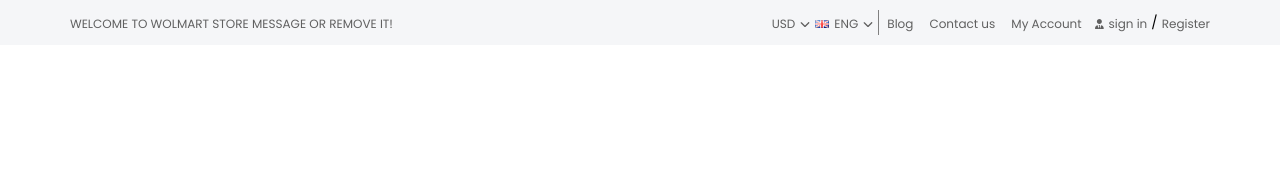
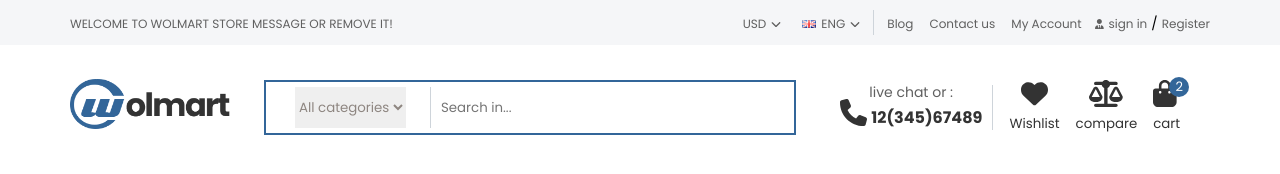
Before and after one commit to sumonpaul55/wolmat-header, a plain HTML site: page index.html in a window 1280 px wide. Drawn offline with Linux system fonts and the light colour scheme.

Commit message:
file Updated

```diff
--- a/custom.css
+++ b/custom.css
@@ -36,6 +36,31 @@ body{
   align-items: center;
   justify-content: space-between;
 }
+.flex-column{
+  flex-direction: column;
+}
+.justify-content-center{
+  justify-content: center;
+}
+.justify-content-between{
+  justify-content: space-between !important;
+}
+
+.form-control {
+  display: block;
+  width: 100%;
+  padding: 0.375rem 0.75rem;
+  font-weight: 400;
+  line-height: 1.5;
+  color: #212529;
+  background-clip: padding-box;
+  border: 1px solid #ced4da;
+  -webkit-appearance: none;
+  -moz-appearance: none;
+  appearance: none;
+  border-radius: 0.25rem;
+  transition: border-color 0.15s ease-in-out, box-shadow 0.15s ease-in-out;
+}
 .bg{
   background-color: red;
 }
@@ -52,13 +77,15 @@ body{
 .d-flex{
     display: flex;
     align-items: center;
-    justify-content: space-between;
 }
 .d-block{
   display: block;
 }
 .d-none{
   display: none;
+}
+.ms-5{
+  margin-left: 5px;
 }
 .me-5{
   margin-right: 5px;
@@ -71,19 +98,51 @@ body{
   margin-right: 0.25rem !important;
   margin-left: 0.25rem !important;
 }
+.ms-auto{
+  margin-left: auto;
+}
+.m-auto{
+  margin: auto;
+}
 .p-5{
   padding: 5px;
 }
 .py-10{
-    padding-bottom: 10px;
-    padding-top: 10px;
+    padding-bottom: 10px !important;
+    padding-top: 10px !important;
 }
 .px-10{
     padding-right: 10px;
     padding-left: 10px;
 }
+.px-4{
+  padding-right: 1.5rem;
+  padding-left: 1.5rem;
+}
+.py-4{
+  padding-top: 1.5rem;
+  padding-bottom: 1.5rem;
+}
+.w-100{
+  width: 100%;
+}
+.lh-1{
+  line-height: 1;
+}
 .border-right{
-  border-right: 1px solid gray;
+  border-right: 1px solid #ced4da;;
+}
+.border{
+  border: 1px solid #ced4da;
+}
+.border-right-0{
+  border-right: 0;
+}
+.border-left-0{
+  border-left: 0;
+}
+.border-0{
+  border: none;
 }
 .list-unstyled{
   list-style: none;
@@ -96,11 +155,16 @@ a{
   text-decoration: none;
   color: #606060;
 }
-svg{
+.header-top-right svg{
   margin: 0 5px !important;
   font-size: 10px !important;
 }
-
+input:focus{
+  outline: 0;
+}
+select,option{
+  outline: 0;
+}
   /* ------------------------------------------------- header design starts ------------------------------------------------ */
 
 .header-top{
@@ -135,9 +199,47 @@ svg{
 .header-top-right ul li a{
   font-size: 12px;
 }
-
-
-
+/* ------------------------------------------- -------------------- header main design start------------------------------- */
+.fa-phone, svg{
+  font-size: 27px !important;
+}
+.header-main-left{
+  flex: 8;
+}
+.header-main-right{
+  flex:4;
+}
+.big-search{
+  width: 70%;
+}
+.search-field{
+  width: 100% !important;
+}
+.header-main-right a{
+  color: #333333;
+}
+.header-main-right span{
+  font-size: 14px;
+}
+.big-search{
+  border-color: #336699 !important;
+  border-width: 2px;
+}
+.cart-list::after{
+  content: "2";
+  width: 20px;
+  height: 20px;
+  background-color: #336699;
+  border-radius: 50%;
+  position: absolute;
+  top: -5%;
+  left: 60%;
+  text-align: center;
+  line-height: 1.5;
+  color: white;
+  font-weight: lighter;
+  font-size: small;
+}
 
 
 
--- a/index.html
+++ b/index.html
@@ -19,13 +19,13 @@
         <div class="header-top py-10">
             <div class="container">
                 <div class="header-top-main">
-                    <div class="header-top-content d-flex">
+                    <div class="header-top-content d-flex justify-content-between">
                         <div class="header-top-left">
                             <span>WELCOME TO WOLMART STORE MESSAGE OR REMOVE IT!</span>
                         </div><!--header-top-left-->
                         <div class="header-top-right d-flex">
                                 <div class="country currency d-flex border-right">
-                                <div class="usd position-relative">
+                                    <div class="usd position-relative mx-2">
                                         <span>USD<i class="fa-solid fa-chevron-down"></i></span>
                                         <div class="usds shadow position-absolute text-center">
                                             <div class="tooltip position-relative">
@@ -34,17 +34,17 @@
                                             </div>
                                         </div>
                                     </div>
-                                <div class="usd position-relative">
-                                    <span><img class="img-fluid me-5" src="img/eng.png" alt="">ENG<i class="fa-solid fa-chevron-down"></i></span></span>
+                                    <div class="usd position-relative mx-2">
+                                        <span><img class="img-fluid me-5" src="img/eng.png" alt="">ENG<i class="fa-solid fa-chevron-down"></i></span>
                                         <div class="usds shadow position-absolute text-center">
                                             <div class="tooltip position-relative">
-                                            <span class="p-5"><img class="img-fluid me-5" src="img/eng.png" alt="">ENG</span></span>
-                                            <span class="p-5"><img class="img-fluid me-5" src="img/eng.png" alt="">ENG</span></span>
+                                                <span class="p-5"><img class="img-fluid me-5" src="img/eng.png" alt="">ENG</span>
+                                                <span class="p-5"><img class="img-fluid me-5" src="img/eng.png" alt="">ENG</span>
                                             </div>
                                         </div>
                                     </div>
                                 </div>
-                            <div class="top-menu">
+                                <div class="top-menu ms-5">
                                     <ul class="list-unstyled d-flex">
                                         <li class="mx-2"><a href="#">Blog</a></li>
                                         <li class="mx-2"><a href="#">Contact us</a></li>
@@ -53,21 +53,88 @@
                                 </div><!--top-menu-->
                                 <div class="login-ragister">
                                     <ul class="list-unstyled d-flex">
-                                    <li><a href="#">
-                                        <i class="fa-solid fa-user-tie"></i>sign in
-                                    </a></li><small class="mx-1">/</small>
+                                        <li>
+                                            <a href="#"><i class="fa-solid fa-user-tie"></i>sign in</a>
+                                        </li>
+                                        <li><small class="mx-1">/</small></li>
                                         <li><a href="#">
                                             Register
                                         </a></li>
                                     </ul>
                                 </div>
                             </div><!--header-top-right-->
-
                     </div><!--header-top-content-->
                 </div><!--header-top-main-->
             </div><!--container-->
+        </div><!--header-top-->
+        <div class="header-logo-section py-4">
+            <div class="container">
+                <div class="header-main py-10 d-flex">
+                    <div class="header-main-left d-flex">
+                        <div class="logo">
+                            <img height="50" src="img/logo.png" alt="">
+                        </div><!--logo-->
+                        <div class="big-search d-flex m-auto border p-5">
+                            <div class="category border-right px-4">
+                                <select class="py-10 border-0" name="" id="" style="color: #8e8681;">
+                                    <option value="" selected>All categories</option>
+                                    <option value="">Fashion</option>
+                                    <option value="">Furniture</option>
+                                    <option value="">Shoes</option>
+                                    <option value="">Sports</option>
+                                    <option value="">Games</option>
+                                    <option value="">Computers</option>
+                                    <option value="">Electronics</option>
+                                    <option value="">Kitchen</option>
+                                    <option value="">Clothing</option>
+                                </select>
+                            </div><!--category-->
+                            <div class="search-field">
+                                <input class="form-control py-5 border-0 px-10" type="text" placeholder="Search in...">
+                            </div>
+                        </div><!--big-serach-->
+                    </div>
+                    <!-- ---------------------------------- header-main-right-------------------------------- -->
+                    <div class="header-main-right d-flex">
+                        <div class="live-chat phone-call d-flex flex-column border-right px-10">
+                            <span class="lh-1">live chat or :</span>
+                            <a href="tel:">
+                                <i class="fa-solid fa-phone"></i>
+                                <strong>12(345)67489</strong>
+                            </a>
+                        </div><!--live chat or phone-->
+
+                        <div class="cart mx-2">
+                            <div class="cart-icons">
+                                <ul class="list-unstyled d-flex">
+                                    <li class="mx-2">
+                                        <a href="#" class="text-center d-block">
+                                            <i class="fa-solid fa-heart"></i>
+                                            <p><small>Wishlist</small></p>
+                                        </a>
+                                    </li>
+                                    <li class="mx-2">
+                                        <a href="#" class="text-center d-block">
+                                            <i class="fa-solid fa-scale-balanced"></i>
+                                            <p><small>compare</small></p>
+                                        </a>
+                                    </li>
+                                    <li class="mx-2 cart-list position-relative">
+                                        <a href="#">
+                                            <i class="fa-solid fa-bag-shopping"></i>
+                                            <p><small>cart</small></p>
+                                        </a>
+                                    </li>
+                                </ul>
+                            </div>
+                        </div><!--cart-->
+                    </div>
+                </div><!--header-main-->
+            </div>
         </div>
     </header>
+    <!-- -------------------------------------------- nav bar----------------------------------------- -->
+
 
 
 
```
Also changed, not shown: img/logo.png (added). Lines whose indentation alone changed are shown as unchanged.
